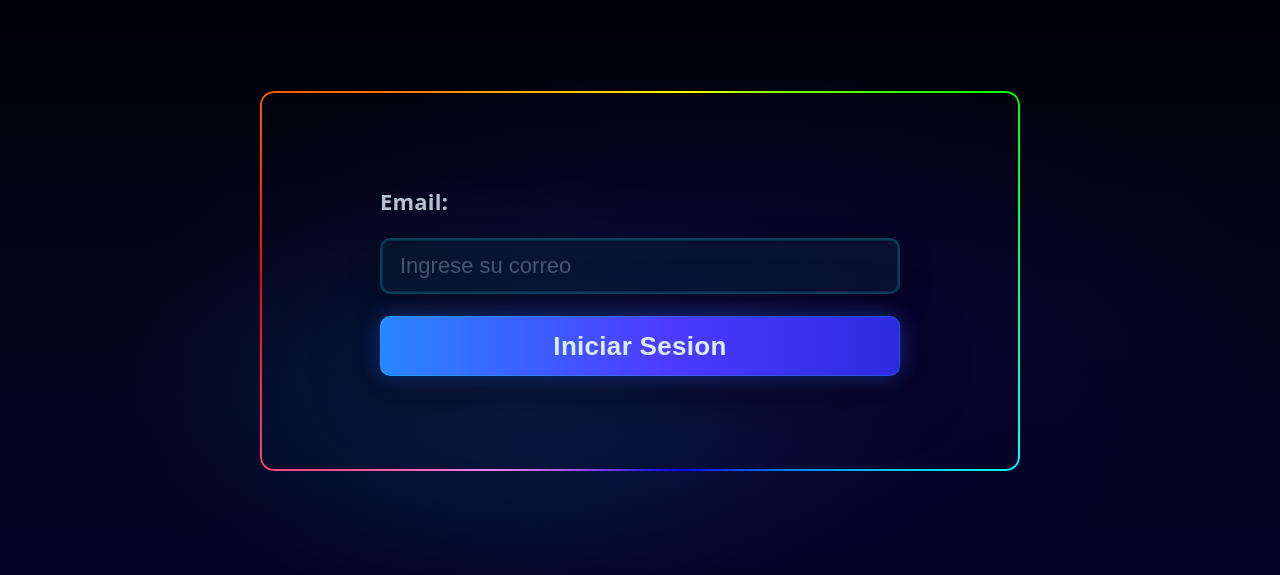
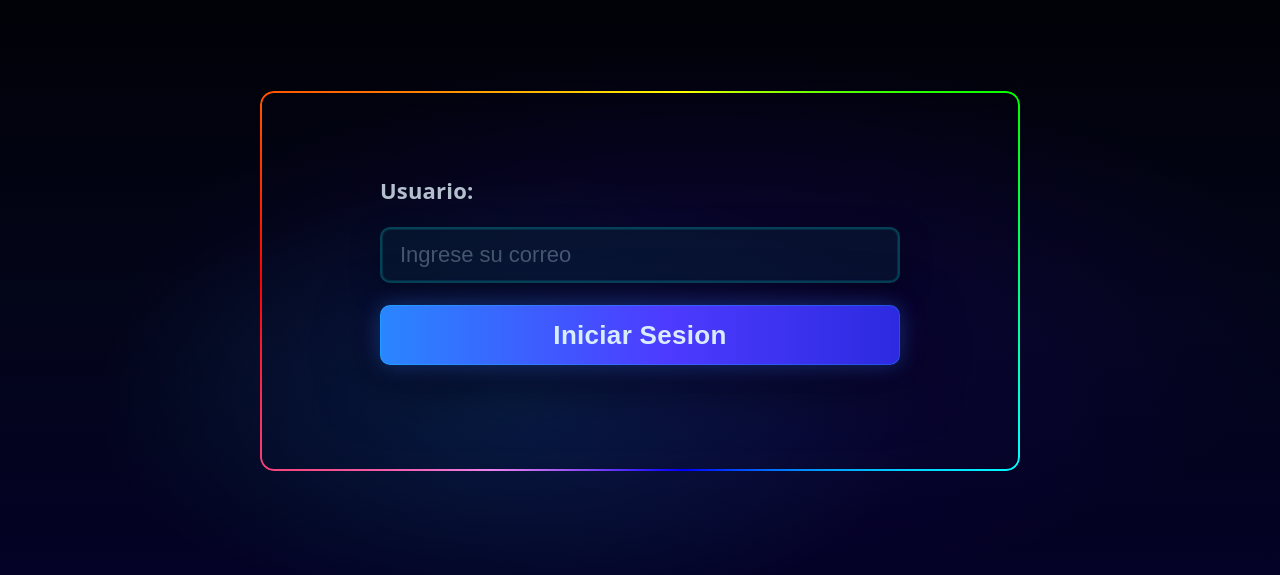
Before and after one commit to Dantewho/Neo4j_Primeros_Pasos, a plain HTML site: page Index.html in a window 1280 px wide. Shown: the part 119-694 px from the top of the page. Drawn offline with Linux system fonts and the light colour scheme.

Commit message:
Update Index.html
se modifica el email por username y se cambian/agregan las direciones js

```diff
--- a/Index.html
+++ b/Index.html
@@ -11,22 +11,25 @@
     <main class="page">
       <section class="login-card" aria-label="Login">
         <div class="card-inner">
-          <label class="field-label" for="email">Email:</label>
+          <label class="field-label" for="username">Usuario:</label>
 
           <input
-            id="email"
+            id="username"
             class="field-input"
-            type="email"
+            type="text"
             placeholder="Ingrese su correo"
             autocomplete="off"
             spellcheck="false"
           />
 
           <button class="btn" type="button">Iniciar Sesion</button>
+          <div id="mensaje"></div>
         </div>
       </section>
     </main>
 
-    <script src="script.js"></script>
+    <script src="js/validaciones.js"></script>
+    <script src="js/login.js"></script>
   </body>
+
 </html>
```
